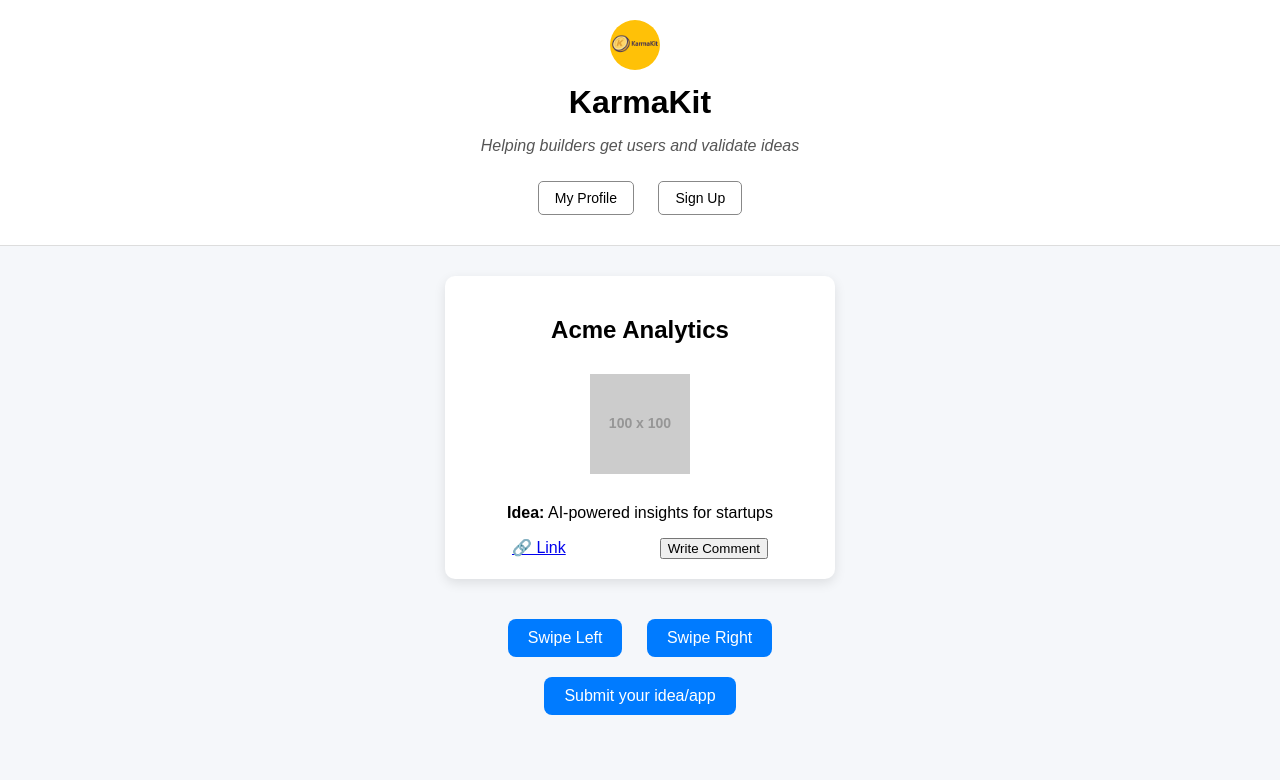
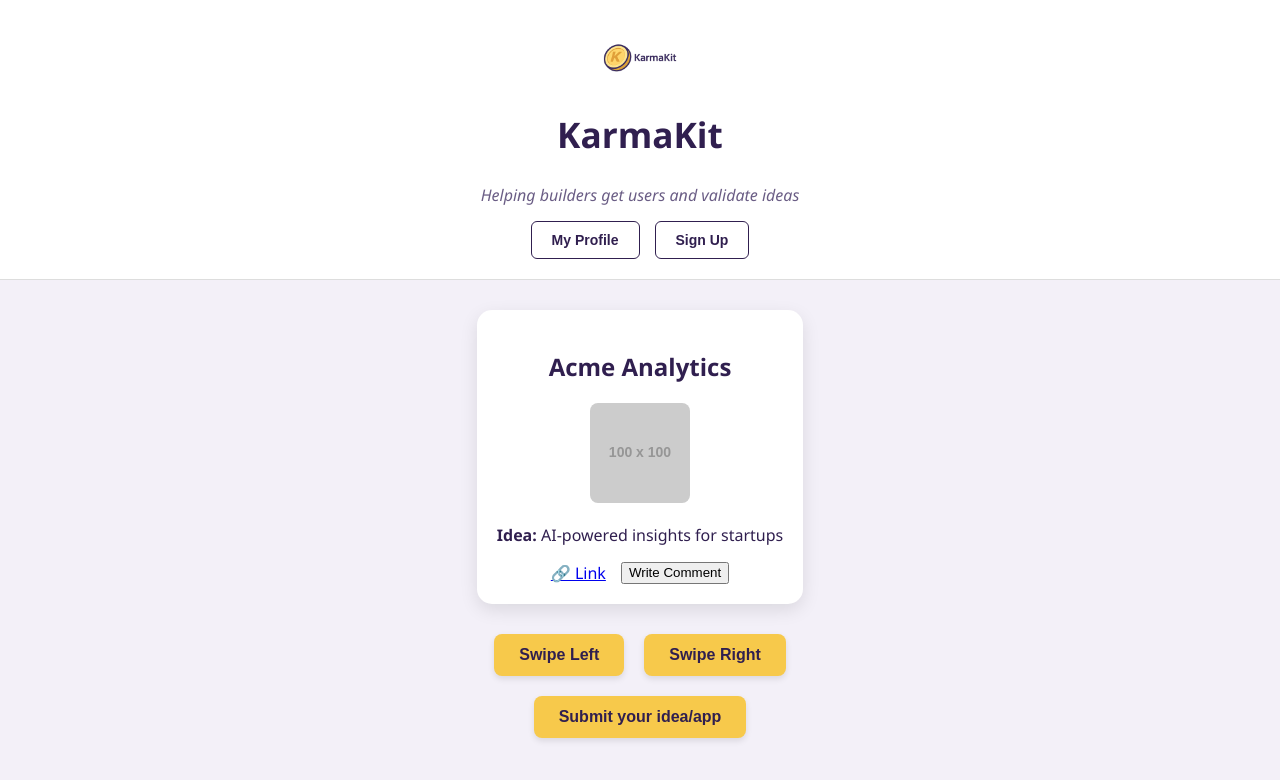
Before and after one commit to Bra-AM/karmakit_mpv, a plain HTML site: page index.html in a window 1280 px wide. Drawn offline with Linux system fonts and the light colour scheme; placeholder pictures from the web are drawn by us.

Commit message:
Add files via upload

```diff
--- a/style.css
+++ b/style.css
@@ -1,79 +1,106 @@
 /* style.css */
 body {
-  font-family: Arial, sans-serif;
-  background: #f5f7fa;
+  font-family: 'Segoe UI', sans-serif;
+  background: #f3f0f8;
   margin: 0;
   padding: 0;
+  color: #301F4F;
   text-align: center;
+  display: flex;
+  flex-direction: column;
+  align-items: center;
 }
 
 header {
   background: #fff;
+  width: 100%;
   padding: 20px;
   border-bottom: 1px solid #ddd;
+  display: flex;
+  flex-direction: column;
+  align-items: center;
+  gap: 10px;
 }
 
 .logo {
-  width: 50px;
-  height: 50px;
-  background: #ffc107;
-  border-radius: 50%;
-  display: inline-flex;
-  align-items: center;
-  justify-content: center;
-  font-weight: bold;
-  font-size: 24px;
-  margin-right: 10px;
+  width: 80px;
+  height: auto;
+  margin: 0 auto;
 }
 
 h1 {
-  margin: 10px 0 5px;
+  font-size: 2.2em;
+  margin: 0;
 }
 
 .tagline {
   font-style: italic;
-  color: #555;
+  color: #6a5d85;
+  margin-bottom: 5px;
+}
+
+nav {
+  display: flex;
+  gap: 15px;
 }
 
 nav button {
-  margin: 10px;
-  padding: 8px 16px;
+  padding: 10px 20px;
   font-size: 14px;
   cursor: pointer;
-  border: 1px solid #888;
+  border: 1px solid #301F4F;
   background: white;
-  border-radius: 5px;
+  border-radius: 6px;
+  color: #301F4F;
+  font-weight: bold;
 }
 
 .card-container {
   margin: 30px auto;
-  max-width: 350px;
+  max-width: 400px;
   padding: 20px;
-  background: white;
-  border-radius: 10px;
-  box-shadow: 0 4px 12px rgba(0,0,0,0.1);
+  background: #ffffff;
+  border-radius: 15px;
+  box-shadow: 0 6px 18px rgba(0, 0, 0, 0.1);
+  display: flex;
+  flex-direction: column;
+  align-items: center;
+  gap: 15px;
 }
 
 .card img.card-logo {
   max-width: 100px;
-  margin: 10px auto;
+  border-radius: 8px;
 }
 
 .card-actions {
   display: flex;
-  justify-content: space-around;
+  justify-content: center;
+  gap: 15px;
   margin-top: 10px;
 }
 
+.controls {
+  display: flex;
+  justify-content: center;
+  gap: 20px;
+  margin: 20px 0;
+}
+
 .controls button, .submit-cta {
-  margin: 10px;
-  padding: 10px 20px;
+  padding: 12px 25px;
   font-size: 16px;
   cursor: pointer;
-  background: #007bff;
-  color: white;
+  background: #F7C94B;
+  color: #301F4F;
   border: none;
   border-radius: 8px;
+  font-weight: bold;
+  box-shadow: 0 3px 6px rgba(0,0,0,0.1);
+}
+
+.submit-cta {
+  margin-bottom: 30px;
 }
 
 .submit-form {
@@ -83,30 +110,32 @@ nav button {
   max-width: 400px;
   margin: 40px auto;
   background: white;
-  padding: 20px;
-  border-radius: 10px;
-  box-shadow: 0 4px 10px rgba(0,0,0,0.1);
+  padding: 30px;
+  border-radius: 15px;
+  box-shadow: 0 6px 18px rgba(0,0,0,0.1);
 }
 
 .submit-form label {
   display: flex;
   flex-direction: column;
   text-align: left;
+  color: #301F4F;
+  font-weight: 600;
 }
 
 .submit-form input, .submit-form textarea {
-  padding: 8px;
+  padding: 10px;
   font-size: 14px;
   border: 1px solid #ccc;
-  border-radius: 5px;
+  border-radius: 6px;
 }
 
 .submit-form button {
-  background-color: #28a745;
+  background-color: #301F4F;
   color: white;
   font-size: 16px;
   border: none;
-  padding: 10px;
-  border-radius: 5px;
+  padding: 12px;
+  border-radius: 6px;
   cursor: pointer;
 }
```
Also changed, not shown: index.html (+0 -5 lines), profile.html (+1 -3 lines), 1 other file.
